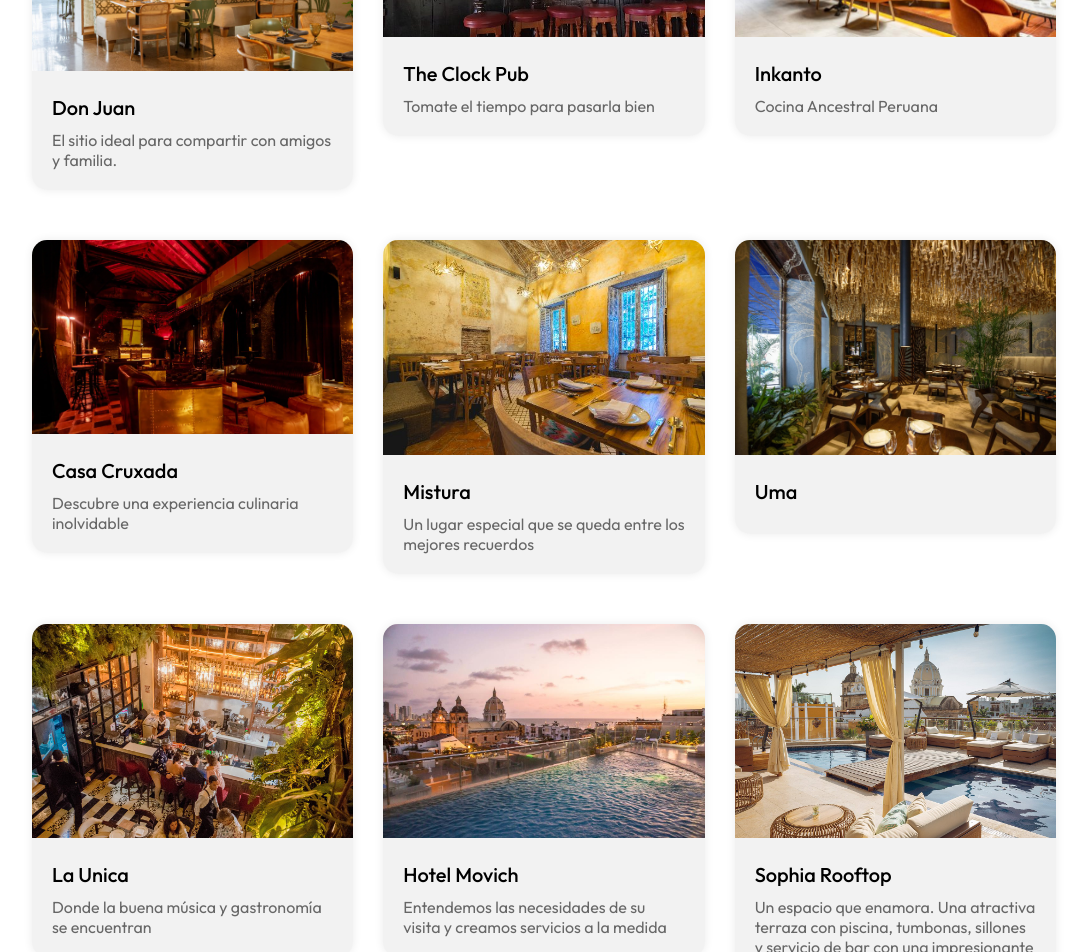
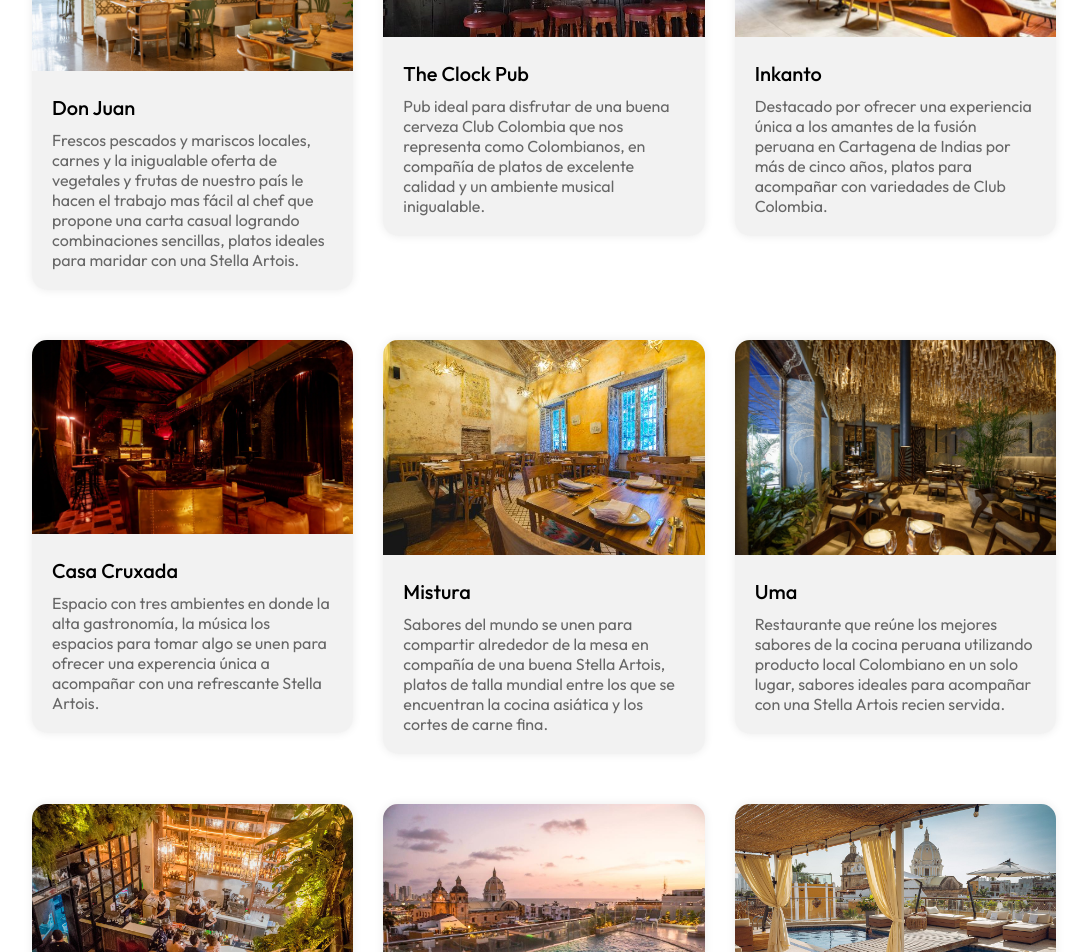
Before and after one commit to ImSebz/bavaria-app, a React (Vite) app: page / in a window 1280 px wide. Shown: the part 660-1612 px from the top of the page, without its empty margins (96-1183 px from the left). Built offline with nearby package versions, Linux system fonts and the light colour scheme.

Commit message:
Avances en funcionalidad y assets

```diff
--- a/src/assets/assets.js
+++ b/src/assets/assets.js
@@ -18,7 +18,7 @@ import mistura from './mistura.jpg'
 import uma from './uma.jpg'
 import la_unica from './la_unica.jpg'
 import hotel_movich from './hotel_movich.jpg'
-import sophia_rooftop from './sophia_rooftop.jpg'
+import urania_rooftop from './urania_rooftop.jpg'
 import marina_todomar from './marina_todomar.jpg'
 
 import reservaIcon from './reserva.svg'
@@ -50,7 +50,7 @@ export const assets = {
     uma,
     la_unica,
     hotel_movich,
-    sophia_rooftop,
+    urania_rooftop,
     marina_todomar,
     reservaIcon,
     cartaIcon,
@@ -89,9 +89,11 @@ export const location_list = [
         _id: "1",
         name: "Don Juan",
         image: don_juan,
-        description: "El sitio ideal para compartir con amigos y familia.",
+        subtitle: "Cocina Caribe",
+        description: "Frescos pescados y mariscos locales, carnes y la inigualable oferta de vegetales y frutas de nuestro país le hacen el trabajo mas fácil al chef que propone una carta casual logrando combinaciones sencillas, platos ideales para maridar con una Stella Artois.",
         category: "Restaurante",
         url_reserva: "https://donjuan.precompro.com/select/",
+        promo: "https://www.perfectservestella.com/",
         carta: "https://qr.precompro.com/?source=donjuan.precompro.com",
         marca: stella,
         marca_logo: stella_logo
@@ -100,9 +102,11 @@ export const location_list = [
         _id: "2",
         name: "The Clock Pub",
         image: clock_pub,
-        description: "Tomate el tiempo para pasarla bien",
+        subtitle: "Beer Pub",
+        description: "Pub ideal para disfrutar de una buena cerveza Club Colombia que nos representa como Colombianos, en compañía de platos de excelente calidad y un ambiente musical inigualable. ",
         category: "Bar",
         url_reserva: "https://api.whatsapp.com/send/?phone=573054446051&text&type=phone_number&app_absent=0",
+        promo: "",
         carta: "https://drive.google.com/file/d/1XfNuhZ4ruCEvGBONUJ8PdQ4Fr1lAizCu/view",
         marca: clubColombia,
         marca_logo: clubColombia_logo
@@ -111,9 +115,11 @@ export const location_list = [
         _id: "3",
         name: "Inkanto",
         image: inkanto,
-        description: "Cocina Ancestral Peruana",
+        subtitle: "Cocina Peruana",
+        description: "Destacado por ofrecer una experiencia única a los amantes de la fusión peruana en Cartagena de Indias por más de cinco años, platos para acompañar con variedades de Club Colombia.",
         category: "Restaurante",
         url_reserva: "https://api.whatsapp.com/send?phone=573184987259&text=Hola!%20quiero%20contactar%20a%20Inkanto%20Cartagena",
+        promo: "",
         carta: "https://issuu.com/graninkacartagena/docs/menu_gran_inka_espan_ol_julio_22_compressed/1?ff",
         marca: clubColombia,
         marca_logo: clubColombia_logo
@@ -122,9 +128,11 @@ export const location_list = [
         _id: "4",
         name: "Casa Cruxada",
         image: casa_cruxada,
-        description: "Descubre una experiencia culinaria inolvidable",
+        subtitle: "Cocina típica fusión",
+        description: "Espacio con tres ambientes en donde la alta gastronomía, la música los espacios para tomar algo se unen para ofrecer una experencia única a acompañar con una refrescante Stella Artois.",
         category: "Restaurante",
         url_reserva: "https://restaurante.covermanager.com/reservas-casa-cruxada/",
+        promo: "https://www.perfectservestella.com/",
         carta: "https://casacruxada.com/wp-content/uploads/2023/11/Carta_CC_QR-w-J.pdf",
         marca: stella,
         marca_logo: stella_logo
@@ -133,9 +141,11 @@ export const location_list = [
         _id: "5",
         name: "Mistura",
         image: mistura,
-        description: "Un lugar especial que se queda entre los mejores recuerdos",
+        subtitle: "Cocina fusión",
+        description: "Sabores del mundo se unen para compartir alrededor de la mesa en compañía de una buena Stella Artois, platos de talla mundial entre los que se encuentran la cocina asiática y los cortes de carne fina.",
         category: "Restaurante",
         url_reserva: "https://mistura-1.cluvi.co/mistura-cartagena-2/reservar",
+        promo: "https://www.perfectservestella.com/",
         carta: "https://mistura-1.cluvi.co/mistura-cartagena-2/menu-digital/home",
         marca: stella,
         marca_logo: stella_logo
@@ -144,9 +154,11 @@ export const location_list = [
         _id: "6",
         name: "Uma",
         image: uma,
-        description: "",
+        subtitle: "Cantina Peruana",
+        description: "Restaurante que reúne los mejores sabores de la cocina peruana utilizando producto local Colombiano en un solo lugar, sabores ideales para acompañar con una Stella Artois recien servida.",
         category: "Restaurante",
         url_reserva: "https://www.covermanager.com/reservation/module_restaurant/uma-cartagena/spanish?source=Instagram",
+        promo: "https://www.perfectservestella.com/",
         carta: "https://www.umacantinaperuanactg.com/bebemos/",
         marca: stella,
         marca_logo: stella_logo
@@ -155,9 +167,11 @@ export const location_list = [
         _id: "7",
         name: "La Unica",
         image: la_unica,
-        description: "Donde la buena música y gastronomía se encuentran",
+        subtitle: "Cantina Mexicana",
+        description: "Concepto innovador de cantina, con un ámplio menú de mar y tierra inspirado en las cocinas regionales de la costa del pacífico y del norte de México, en La Única se encuentran sabores ideales para acomapañar de una buena Stella Artois.",
         category: "Restaurante",
         url_reserva: "https://launica.precompro.com/select?source=instagram&fbclid=PAZXh0bgNhZW0CMTEAAaYtXepo07zGPSAaT4TO57gTP73osrqBya55YiJIPPp4aPVqBg2wHkQIR5M_aem_Moa84kU1m4F4I5_bdnMzSw",
+        promo: "https://www.perfectservestella.com/",
         carta: "https://la-unica.cluvi.co/la-unica/menu-digital/home?fbclid=PAZXh0bgNhZW0CMTEAAaY2dD9_oE4jzQ5sPOXLHkY3Kv-kKbfviaeqkPsN4mxcqwF_igwsi0HBa6c_aem_3Jlz8_BX7frT-1igF7elBQ",
         marca: stella,
         marca_logo: stella_logo
@@ -166,20 +180,24 @@ export const location_list = [
         _id: "8",
         name: "Hotel Movich",
         image: hotel_movich,
-        description: "Entendemos las necesidades de su visita y creamos servicios a la medida",
+        subtitle: "Rooftop",
+        description: "Rooftop ideal para relajarse en el último piso del hotel Movich con una Corona fría y una vista excepcional al centro de la Ciudad. ",
         category: "Rooftop",
         url_reserva: "",
+        promo : "https://paraisoscorona.com/",
         carta: "",
         marca: corona,
         marca_logo: corona_logo
     },
     {
         _id: "9",
-        name: "Sophia Rooftop",
-        image: sophia_rooftop,
-        description: "Un espacio que enamora. Una atractiva terraza con piscina, tumbonas, sillones y servicio de bar con una impresionante vista panorámica de la ciudad",
+        name: "Urania Rooftop",
+        image: urania_rooftop,
+        subtitle: "Rooftop",
+        description: "Ubicado en la terraza del hotel Sophia, Urania ofrece comida de la mejor calidad y una vista inigualable para disfrutar de un atardecer con una Corona fría. ",
         category: "Rooftop",
         url_reserva: "",
+        promo: "https://paraisoscorona.com/",
         carta: "",
         marca: corona,
         marca_logo: corona_logo
@@ -188,9 +206,11 @@ export const location_list = [
         _id: "10",
         name: "Marina Todomar",
         image: marina_todomar,
-        description: "",
+        subtitle: "Marina",
+        description: "Punto de partida para vivir las mejores experencias en islas cerca a Cartagena, un plan ideal para acompañar con una buena Corona. ",
         category: "Marinas",
         url_reserva: "",
+        promo: "https://paraisoscorona.com/",
         carta: "",
         marca: corona,
         marca_logo: corona_logo
--- a/src/components/LocationDisplay/locationDisplay.jsx
+++ b/src/components/LocationDisplay/locationDisplay.jsx
@@ -14,7 +14,7 @@ const locationDisplay = ({ category }) => {
             <div className='location-display-list'>
                 {location_list.map((item, index) => {
                     if (category === "All" || category === item.category) {
-                        return <LocationItem key={index} id={item._id} name={item.name} description={item.description} image={item.image} url_reserva={item.url_reserva} carta={item.carta} marca={item.marca} marca_logo={item.marca_logo} />
+                        return <LocationItem key={index} id={item._id} name={item.name} subtitle={item.subtitle} description={item.description} image={item.image} url_reserva={item.url_reserva} promo={item.promo} carta={item.carta} marca={item.marca} marca_logo={item.marca_logo} />
                     }
                 })}
             </div>
--- a/src/components/LocationItem/locationItem.jsx
+++ b/src/components/LocationItem/locationItem.jsx
@@ -3,7 +3,7 @@ import PropTypes from 'prop-types';
 import './locationItem.css';
 import LocationPopup from '../LocationPopup/locationPopup';
 
-const LocationItem = ({ id, name, description, image, url_reserva, carta, marca, marca_logo }) => {
+const LocationItem = ({ id, name, description, image, subtitle, url_reserva, promo, carta, marca, marca_logo }) => {
     const [isPopupOpen, setIsPopupOpen] = useState(false);
 
     const handleItemClick = () => {
@@ -32,7 +32,7 @@ const LocationItem = ({ id, name, description, image, url_reserva, carta, marca,
             <LocationPopup
                 isOpen={isPopupOpen}
                 onRequestClose={handleClosePopup}
-                location={{ id, name, description, image, url_reserva, carta, marca, marca_logo }}
+                location={{ id, name, description, image, subtitle, url_reserva, promo, carta, marca, marca_logo }}
             />
         </div>
     );
@@ -43,7 +43,9 @@ LocationItem.propTypes = {
     name: PropTypes.string.isRequired,
     description: PropTypes.string.isRequired,
     image: PropTypes.string.isRequired,
+    subtitle: PropTypes.string,
     url_reserva: PropTypes.string,
+    promo: PropTypes.string,
     carta: PropTypes.string,
     marca: PropTypes.string,
     marca_logo: PropTypes.string,
--- a/src/components/LocationPopup/locationPopup.css
+++ b/src/components/LocationPopup/locationPopup.css
@@ -19,6 +19,8 @@
 
 .modal-location-desc-right {
     width: 60%;
+    display: flex;
+    align-items: center;
 }
 
 .modal-location-desc-left {
```
Also changed, not shown: src/components/LocationPopup/locationPopup.jsx (+14 -6 lines), src/pages/map/map.jsx (+15 -30 lines), src/assets/urania_rooftop.jpg (renamed from src/assets/sophia_rooftop.jpg).
